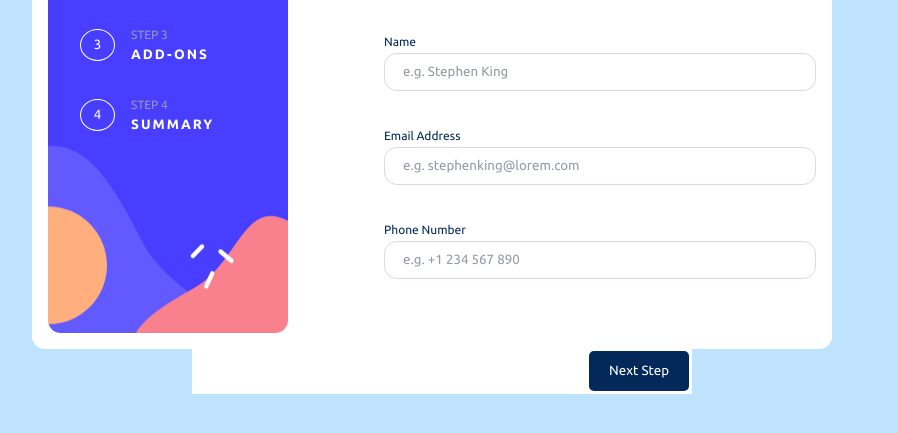
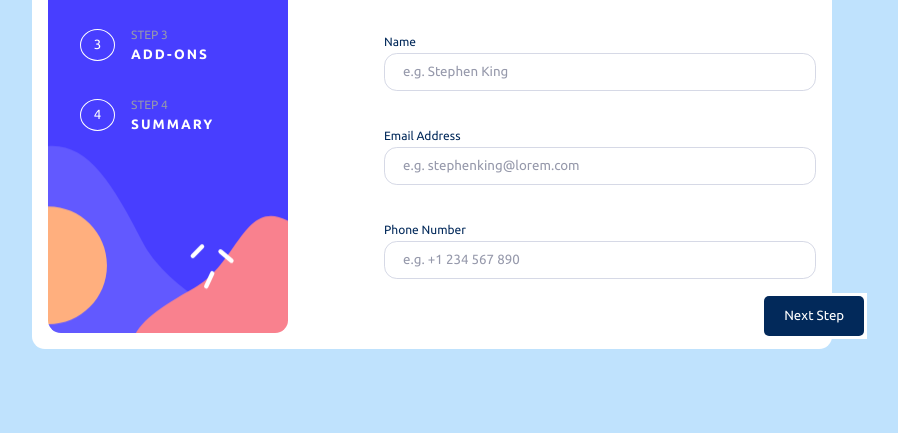
Before and after one commit to Delgorithm/multi-step-form, a plain HTML site: page index.html in a window 1280 px wide. Shown: the part 307-740 px from the top of the page, without its empty margins (208-1106 px from the left). Drawn offline with Linux system fonts and the light colour scheme.

Commit message:
css : Placing the btn-next-previous at the right spot for whatever media queries

```diff
--- a/public/css/style.css
+++ b/public/css/style.css
@@ -293,9 +293,9 @@ body{
 
     .btn-next-previous{
         position: fixed;
-        top: 655px;
-        left: 400px;
-        width: 500px;
+        top: 75%;
+        left: 40%;
+        width: 44%;
     }
 
 
```
